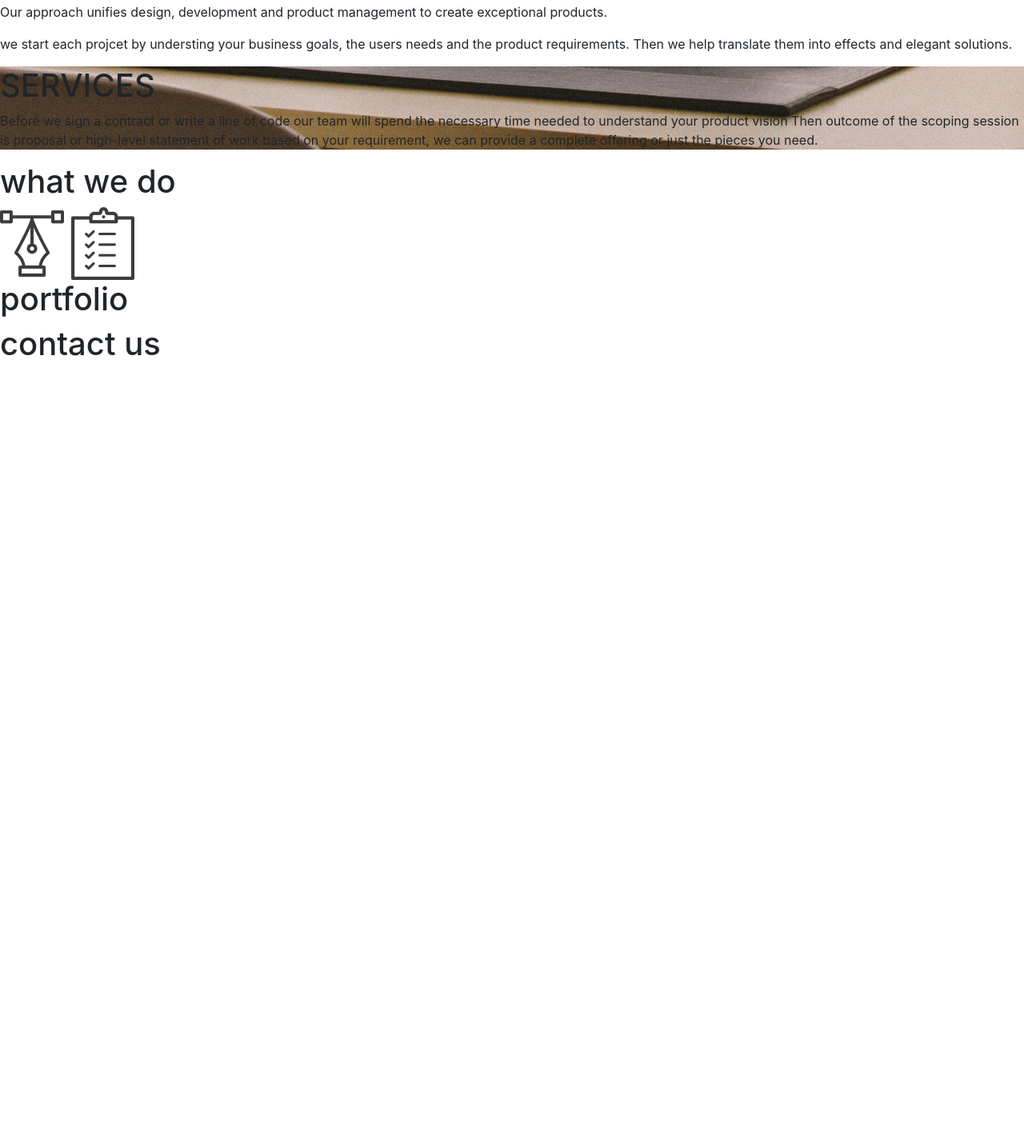
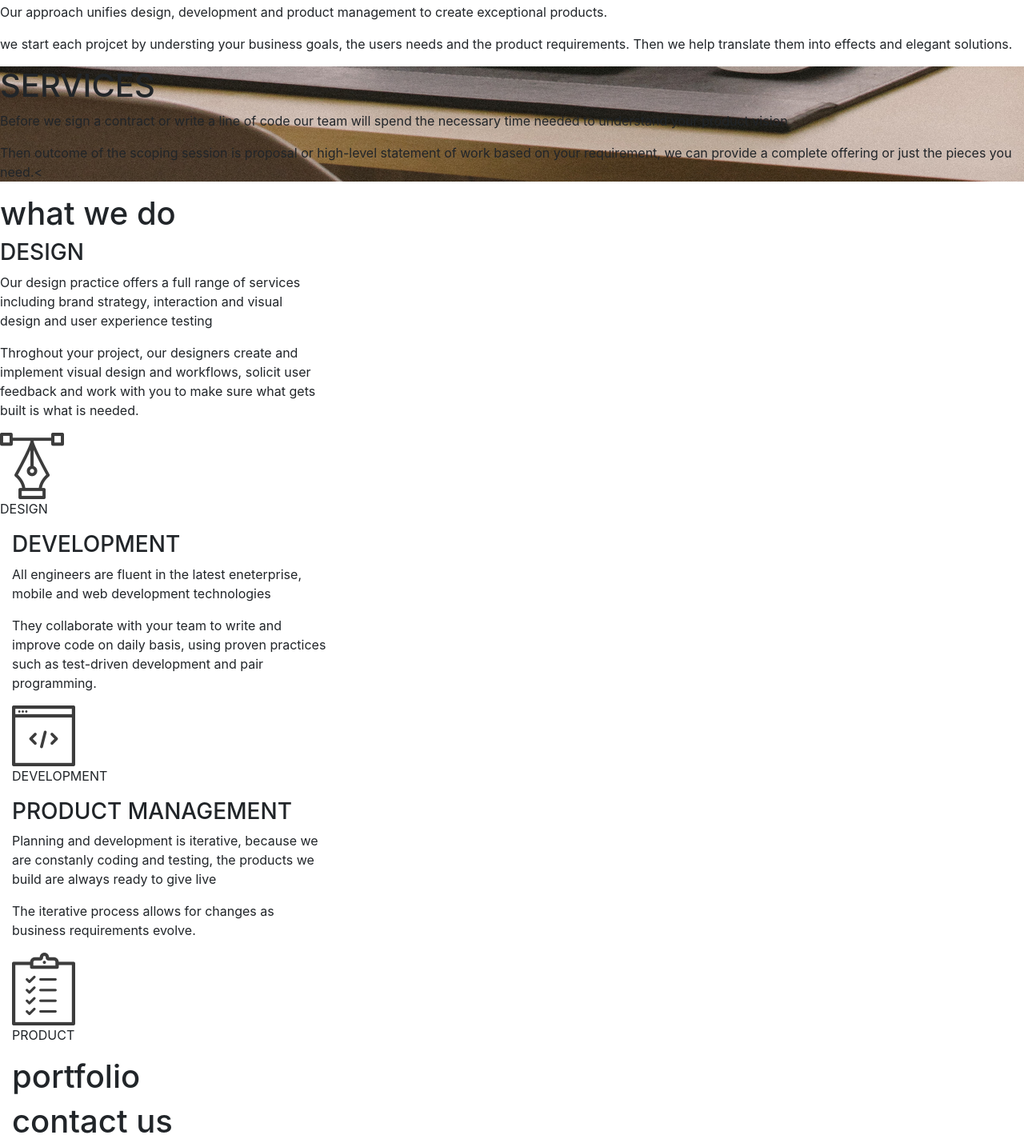
Before and after one commit to Gladys-nimo/Delanii, a plain HTML site: page index.html in a window 1280 px wide. Shown: the part 331-1760 px from the top of the page at 80% size. Before the commit the page ends 800 px from the top, so only its background shows below. Drawn offline with Linux system fonts and the light colour scheme.

Commit message:
added some paragraph

```diff
--- a/index.html
+++ b/index.html
@@ -18,36 +18,96 @@
        <h1>WELCOME</h1>
         <h2>TO DELANI STUDIO</h2>
         <p>AMAZING PEOPLE ARE MAKING AMAZING DESIGNS IN A FUN ENVIRONMENT</p>
+        <div class="mouse"></div>
 
 
     </div>
 
 
-
+    <!--About section-->
 
     <div>
         <h1 class="about">ABOUT US</h1>
         <p>When you work with us, you are part of a team of commited collabrators. All aspects of our software development process are integrated, interactive and agile.</p>
-            <p>Our approach unifies design, development and product management to create exceptional products.</p>
+        <p>Our approach unifies design, development and product management to create exceptional products.</p>
        <p>we start each projcet by understing your business goals, the users needs and the product requirements.
         Then we help translate them into effects and elegant solutions.</p>
     </div>
+<!--end of about section-->
+
+<!--service section-->
+
     <div class="service">
  <h1>SERVICES</h1>
-        <p>Before we sign a contract or write a line of code our team will spend the necessary time needed to understand your product vision
-        Then outcome of the scoping session is proposal or high-level statement of work based on your requirement, we can provide a complete offering or just the pieces you need.
+        <p>Before we sign a contract or write a line of code our team will spend the necessary time needed to understand your product vision</p>
+        Then outcome of the scoping session is proposal or high-level statement of work based on your requirement, we can provide a complete offering or just the pieces you need.<
         </p>
         </div>
 
-         <div>
-        <h1>what we do</h1>
+        <!--end of service section-->
 
-       <i class="fa fa"><img src="./img/services_icons/design_icon.png" alt=""></i>
-       <i class="fa fa"><img src="./img/services_icons/d" alt=""></i>
-        <i class="fa fa"><img src="./img/services_icons/product_icon.png" alt=""></i>
+
+    <!--what-we-do-->
+         <div class="doings">
+
+        <h1 id="who-are">what we do</h1>
+        <div class="row">
+            <div class="col-md-4">
+                <div id="design">
+                    <h3>DESIGN</h3>
+               <p>Our design practice offers a full range of services including brand strategy, interaction and visual design and user experience testing</p>
+               <p>Throghout your project, our designers create and implement visual design and workflows, solicit user feedback and work with you to make sure what gets built is what is needed.</p>
+                </div>
+                <div class="design-image">
+                    <img src="./img/services_icons/design_icon.png" alt="">
+                    <p>DESIGN</p>
+                </div>
+                </div>
+        </div>
+
+        <div class="col-md-4">
+            <div id="development">
+                <h3>DEVELOPMENT</h3>
+           <p>All engineers are fluent in the latest eneterprise, mobile and web development technologies</p>
+           <p>They collaborate with your team to write and improve code on daily basis, using proven practices such as test-driven development and pair programming.</p>
+            </div>
+            <div class="develop-image">
+                <img src="./img/services_icons/dev_icon.png" alt="">
+                <p>DEVELOPMENT</p>
+            </div>
+            </div>
+
+
+            <div class="col-md-4">
+                <div id="product">
+                    <h3>PRODUCT MANAGEMENT</h3>
+            <p>Planning and development is iterative, because we are constanly coding and testing, the products we build are always ready to give live</p>
+               <p>The iterative process allows for changes as business requirements evolve.</p>
+                </div>
+                <div class="product-image">
+                    <img src="./img/services_icons/product_icon.png" alt="">
+                    <p>PRODUCT</p>
+                </div>
     <div>
+
+
+<!--end of what-we-do-->
+
+
+<!--porfolio section-->
         <h1>portfolio</h1>
     </div>
+
+
+
+
+
+
+
+
+
+
+    <!--end of portfolio section-->
 
 
     <div>
```
